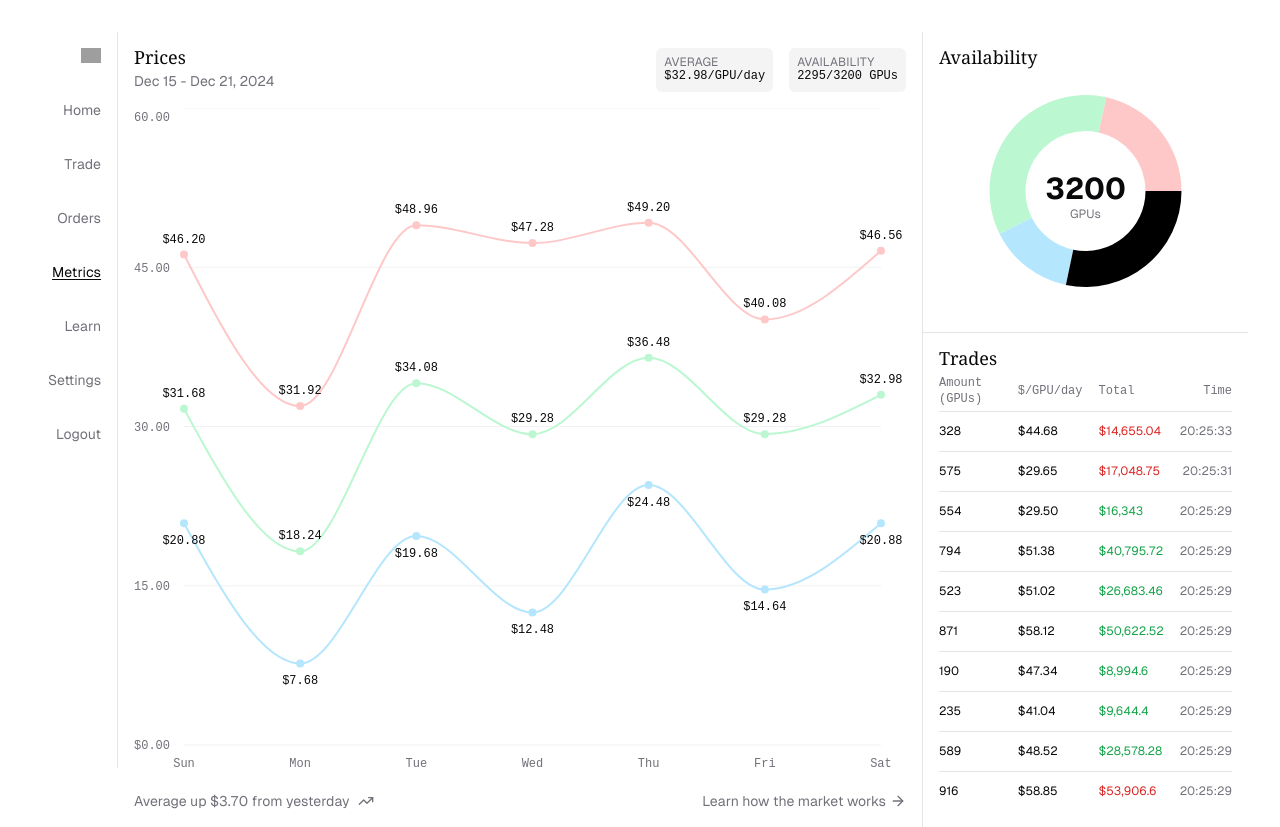
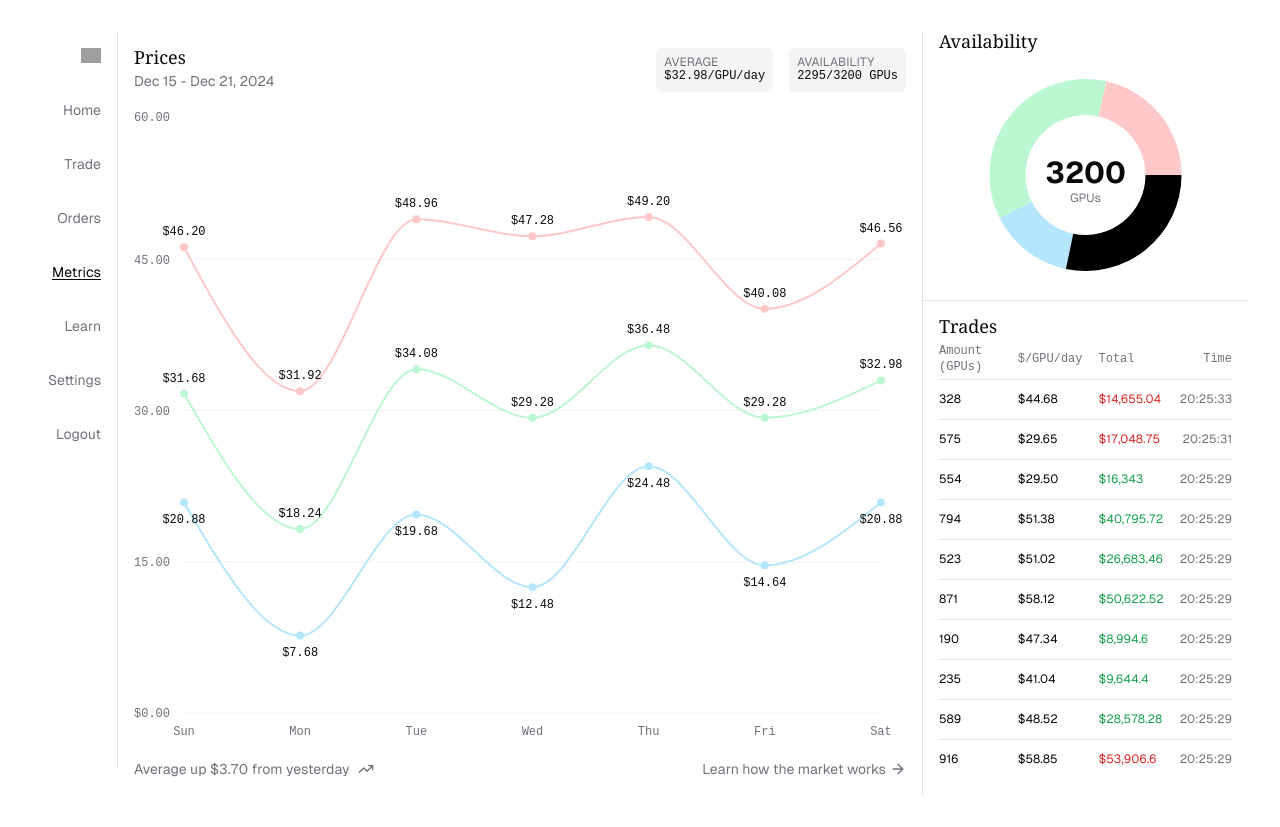
Before and after one commit to darzyx/gpu-auction-house, a Next.js app: page /metrics in a window 1280 px wide. After the commit the page ends 800 px from the top, so only its background shows below. Built offline with nearby package versions, Linux system fonts and the light colour scheme; grey boxes are pictures that could not be loaded.

Commit message:
Clean up availability chart styles

```diff
--- a/src/app/metrics/availability-chart.tsx
+++ b/src/app/metrics/availability-chart.tsx
@@ -55,10 +55,12 @@ const chartConfig = {
 export default function AvailabilityChart() {
     return (
         <div>
-            <h2 className="text-lg font-georgia leading-none">Availability</h2>
+            <h2 className="text-lg font-georgia leading-none px-4 sm:px-6 lg:px-4 py-0">
+                Availability
+            </h2>
             <ChartContainer
                 config={chartConfig}
-                className="w-full aspect-square h-[250px]"
+                className="w-full aspect-square h-[250px] p-0 m-0"
             >
                 <PieChart>
                     <ChartTooltip
--- a/src/app/metrics/index.tsx
+++ b/src/app/metrics/index.tsx
@@ -19,7 +19,7 @@ export default function Metrics() {
                     orientation={isDesktop ? "vertical" : "horizontal"}
                 />
                 <div>
-                    <div className="p-4 sm:p-6 lg:p-4">
+                    <div>
                         <AvailabilityChart />
                     </div>
                     <Separator />
```
